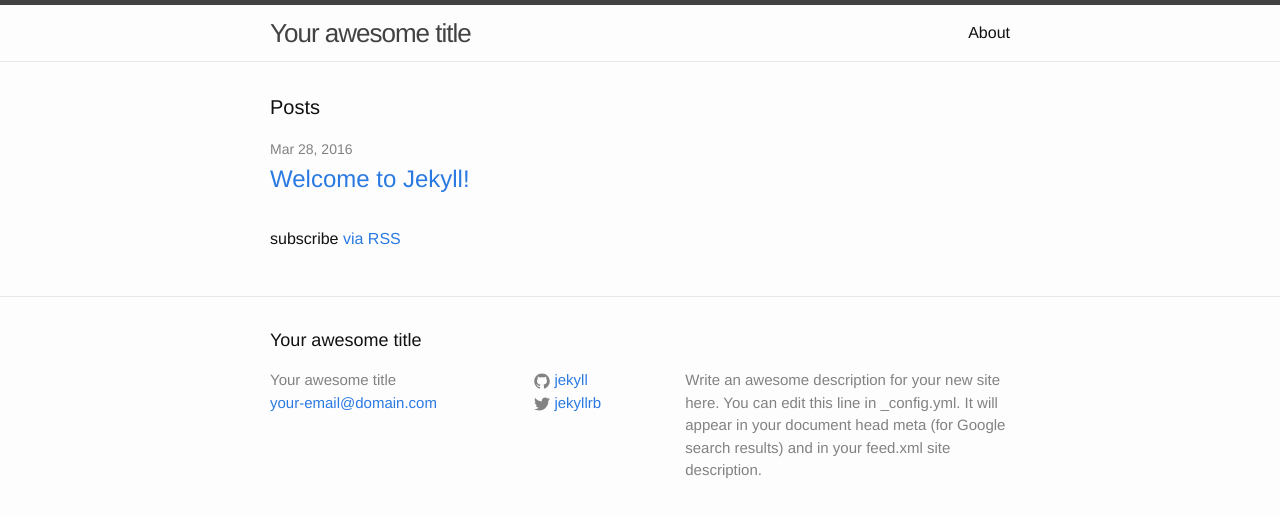
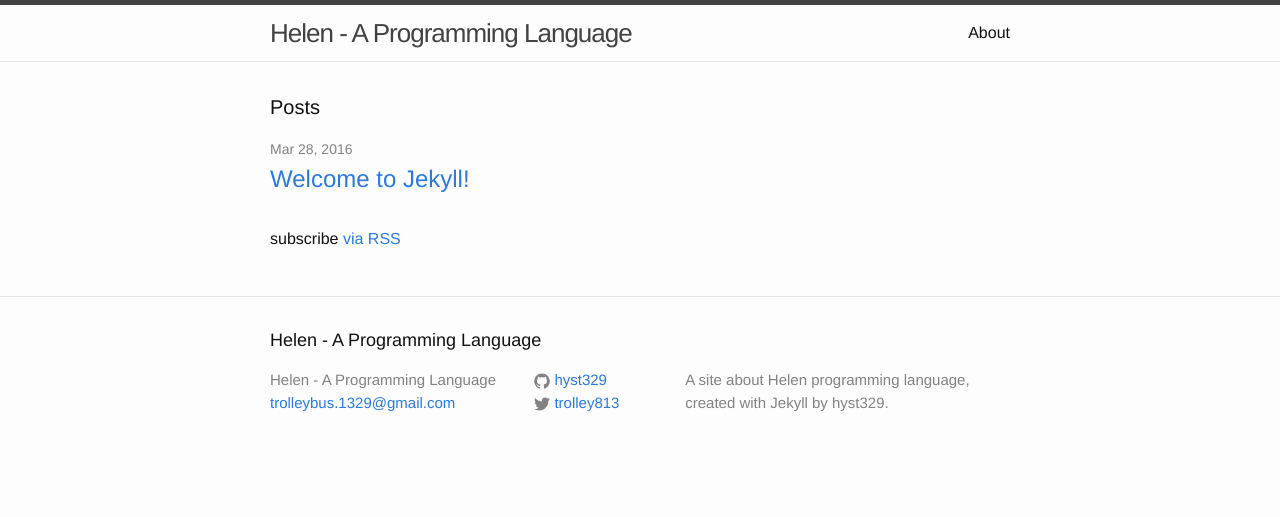
Before and after one commit to hyst329/helen-site, a Jekyll site: the page built from index.html, in a window 1280 px wide. Shown: the top 517 px of the page. Built offline with Jekyll 4.4.1, drawn with Linux system fonts in a browser that asks for light colours.

Commit message:
_config.yml filled with data

```diff
--- a/_config.yml
+++ b/_config.yml
@@ -6,16 +6,14 @@
 # 'jekyll serve'. If you change this file, please restart the server process.
 
 # Site settings
-title: Your awesome title
-email: your-email@domain.com
+title: Helen - A Programming Language
+email: trolleybus.1329@gmail.com
 description: > # this means to ignore newlines until "baseurl:"
-  Write an awesome description for your new site here. You can edit this
-  line in _config.yml. It will appear in your document head meta (for
-  Google search results) and in your feed.xml site description.
+  A site about Helen programming language, created with Jekyll by hyst329.
 baseurl: "" # the subpath of your site, e.g. /blog
-url: "http://yourdomain.com" # the base hostname & protocol for your site
-twitter_username: jekyllrb
-github_username:  jekyll
+url: "http://hyst329.github.io/helen-site" # the base hostname & protocol for your site
+twitter_username: trolley813
+github_username:  hyst329
 
 # Build settings
 markdown: kramdown
```
